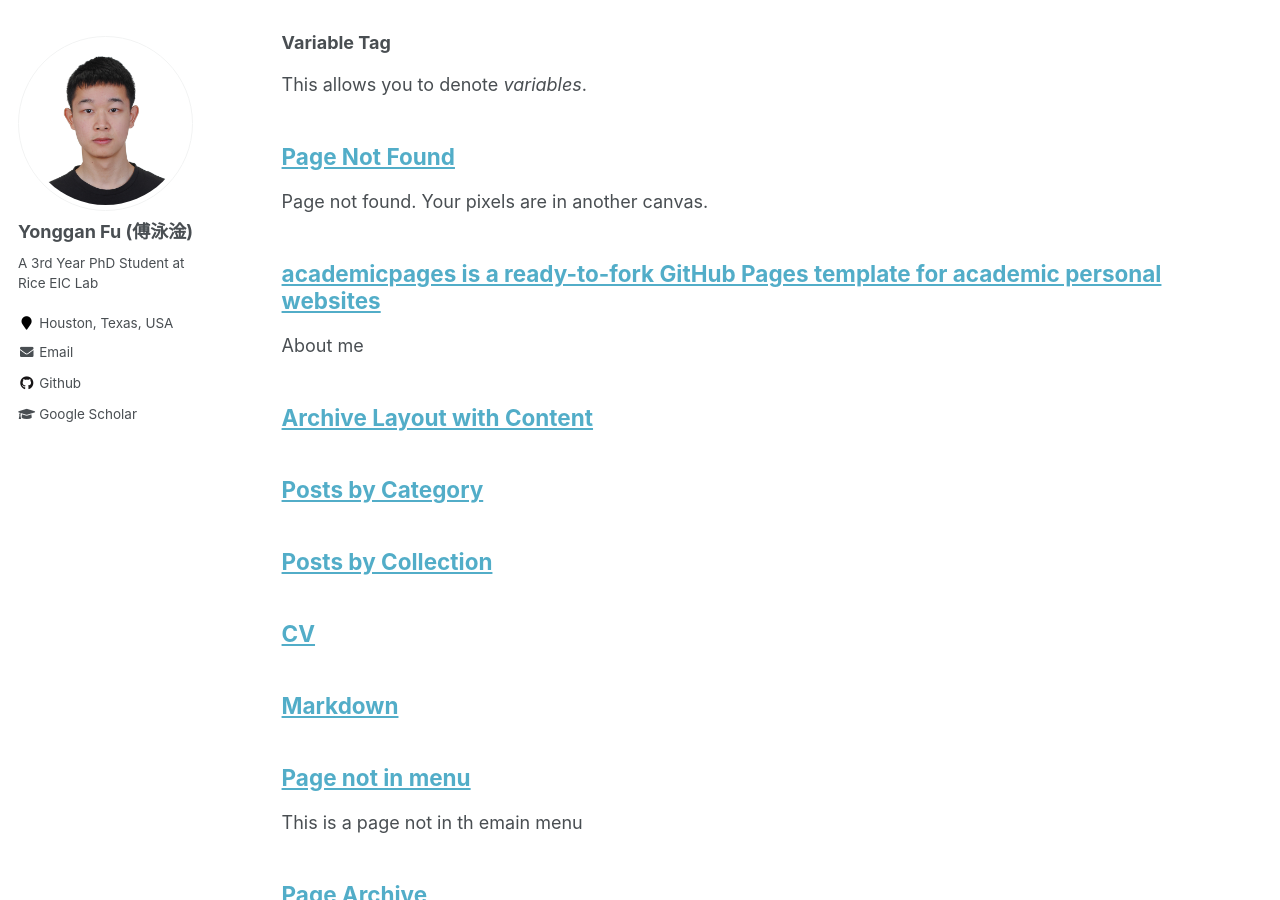
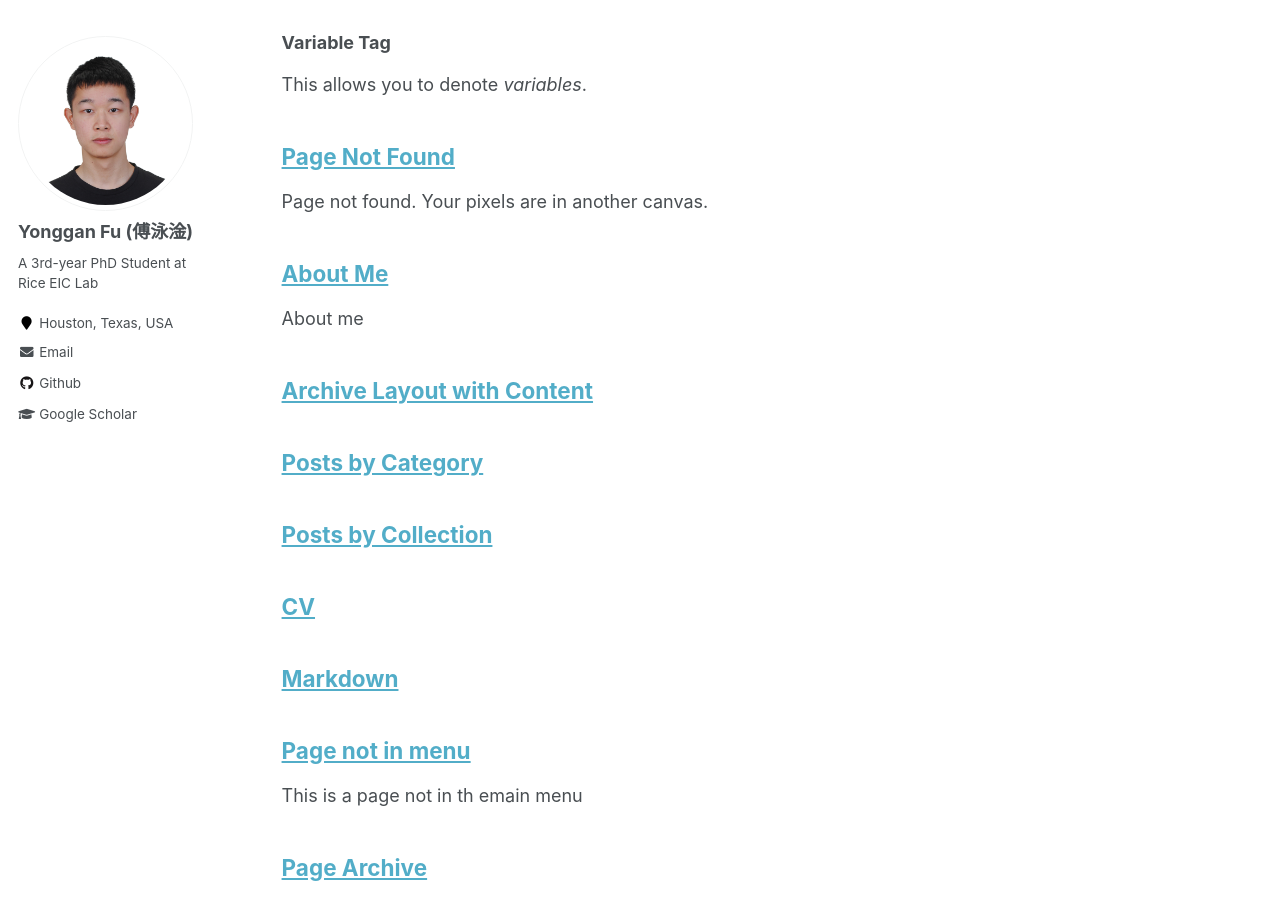
Before and after one commit to tilmto/tilmto.github.io, a Jekyll site: the page built from _pages/archive-layout-with-content.md, in a window 1280 px wide and 900 px high, scrolled down 4553 px. Built offline with Jekyll 4.4.1, drawn with Linux system fonts in a browser that asks for light colours.

Commit message:
edit about me

```diff
--- a/_config.yml
+++ b/_config.yml
@@ -82,7 +82,7 @@
 author:
   name             : "Yonggan Fu (傅泳淦)"
   avatar           : "profile.png"
-  bio              : "A 3rd Year PhD Student at Rice EIC Lab"
+  bio              : "A 3rd-year PhD Student at Rice EIC Lab"
   location         : "Houston, Texas, USA"
   employer         :
   pubmed           :
```
Also changed, not shown: _pages/about.md (+13 -7 lines).
